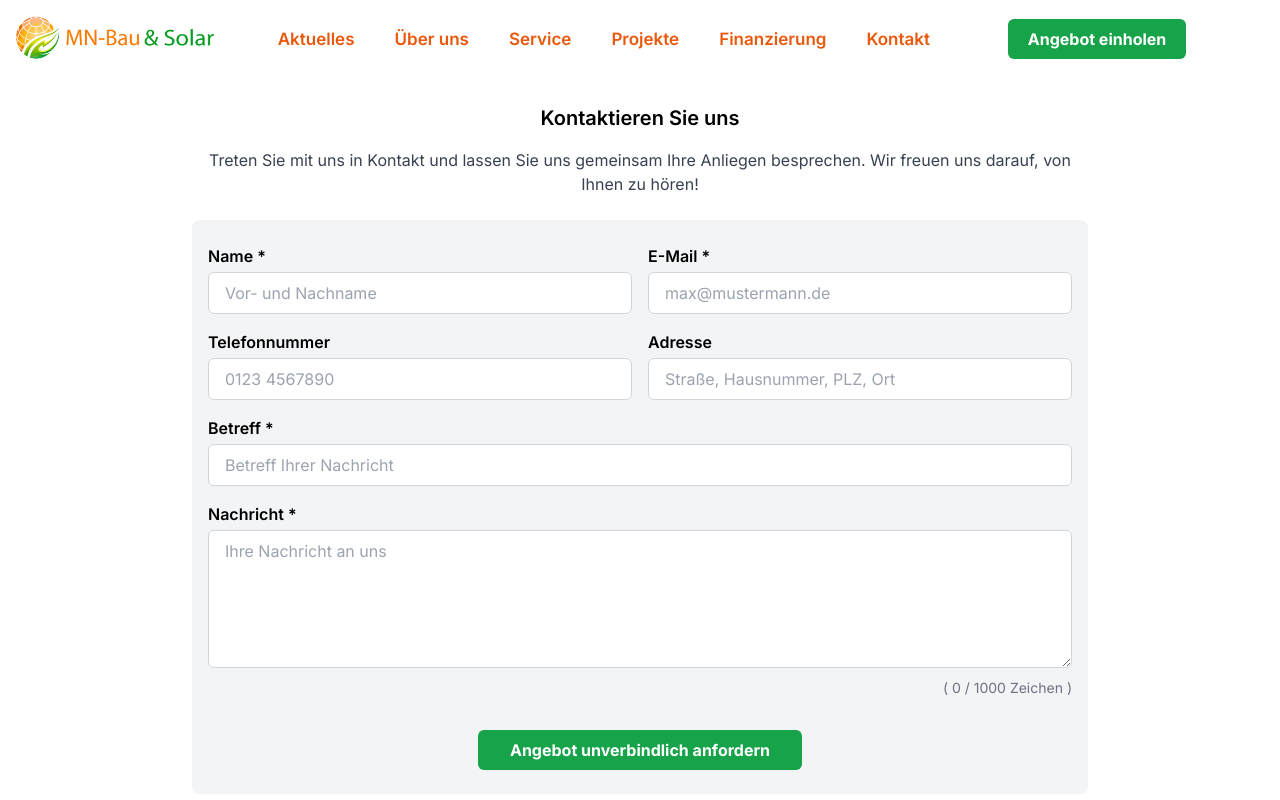
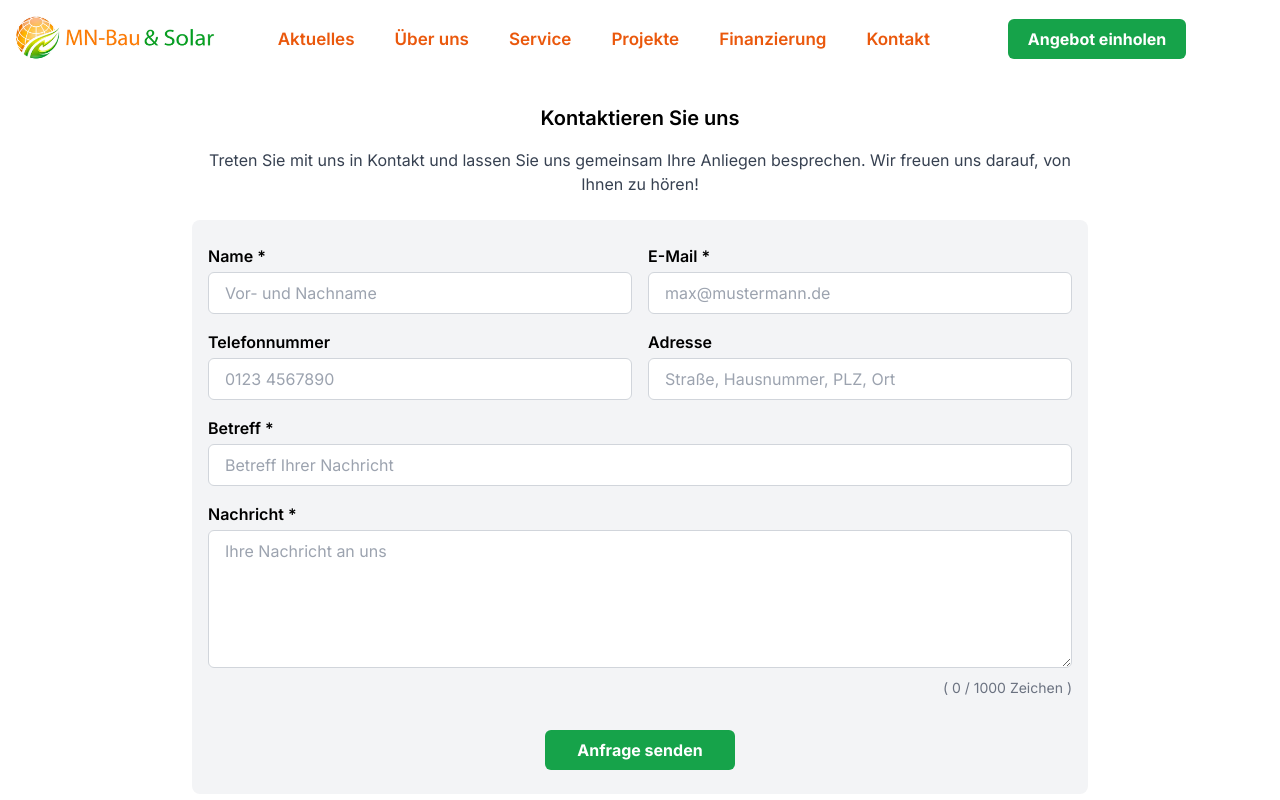
Before and after one commit to TheRealFlow/mn-bau-solar, a Next.js app: page /kontakt in a window 1280 px wide. Shown: the top 800 px of the page. Built offline with nearby package versions, Linux system fonts and the light colour scheme.

Commit message:
fixed formulare

```diff
--- a/app/api/angebotMail/route.js
+++ b/app/api/angebotMail/route.js
@@ -21,7 +21,7 @@ export async function POST(req) {
 
   try {
     const data = await resend.emails.send({
-      from: "Angebotsformular <info@mnbausolar.de",
+      from: "Angebotsformular <info@mnbausolar.de>",
       to: process.env.EMAIL_ADDRESS,
       subject: `Neue Angebotsanfrage von ${name}`,
       react: AngebotMail({
--- a/app/api/kontaktMail/route.js
+++ b/app/api/kontaktMail/route.js
@@ -9,7 +9,7 @@ export async function POST(req) {
 
   try {
     const data = await resend.emails.send({
-      from: "Kontaktformular <info@mnbausolar.de",
+      from: "Kontaktformular <info@mnbausolar.de>",
       to: process.env.EMAIL_ADDRESS,
       subject: `Neue Nachricht über das Kontaktformular.`,
       react: KontaktMail({ name, email, phone, address, subject, message }),
--- a/app/components/KontaktForm.jsx
+++ b/app/components/KontaktForm.jsx
@@ -150,7 +150,7 @@ export default function ContactForm() {
           type="submit"
           className="bg-green-600 hover:bg-green-700 text-white font-semibold md:font-bold px-8 py-2 rounded-md mt-8 block mx-auto"
         >
-          {isLoading ? "Sendet.." : "Angebot unverbindlich anfordern"}
+          {isLoading ? "Sendet.." : "Anfrage senden"}
         </button>
       </form>
     </>
```
